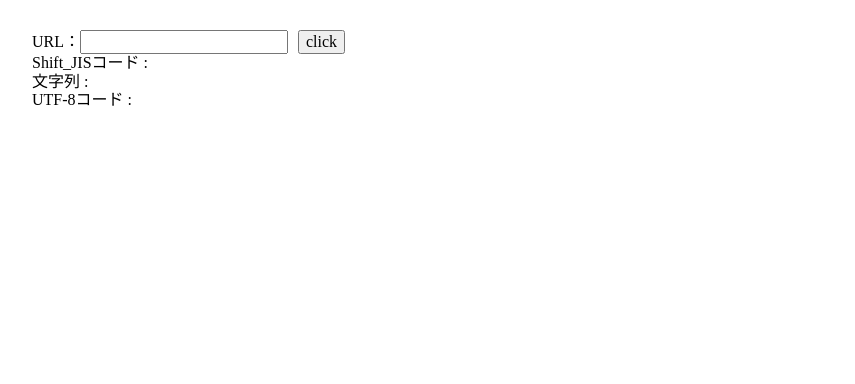
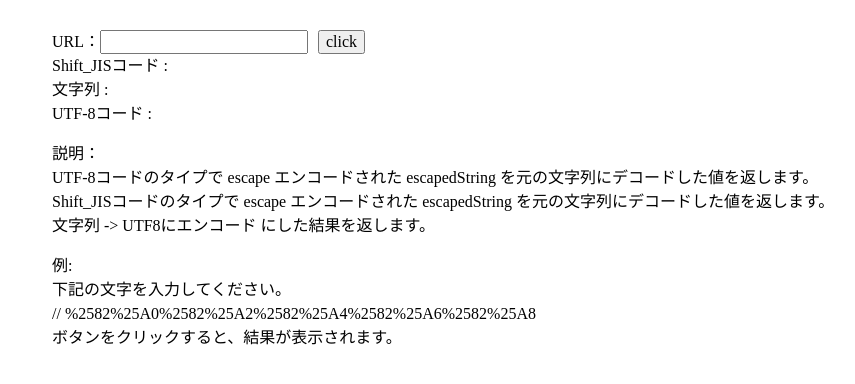
Before and after one commit to 1995yuta/URL-encode-decode, a plain HTML site: page index.html in a window 1280 px wide. Shown: the whole page, without its empty margins (128-983 px from the left). Drawn offline with Linux system fonts and the light colour scheme.

Commit message:
説明の追加 例の追加

```diff
--- a/css/style.css
+++ b/css/style.css
@@ -5,8 +5,16 @@
     margin: 0 auto;
     padding: 30px 0 0 0;
 }
-
+.inputArea {
+    padding: 0 20px;
+}
+.inputArea .showResult {
+   line-height: 1.5;
+}
 .urlBtn {
     vertical-align:  bottom;
     margin: 0 0 0 10px;
 }
+.explanation p {
+    line-height: 1.5;
+}
--- a/index.html
+++ b/index.html
@@ -12,9 +12,21 @@
     <div class="wrapper">
         <div class="inputArea">
             <label>URL：<input type="text" id="oldUrl"></label><input type="button" class="urlBtn" value="click">
-            <div>Shift_JISコード : <span class="sjisUrl"></span></div>
-            <div>文字列 : <span class="origin"></span></div>
-            <div>UTF-8コード : <span class="utf8Url"></span></div>
+            <div class="showResult">Shift_JISコード : <span class="sjisUrl"></span></div>
+            <div class="showResult">文字列 : <span class="origin"></span></div>
+            <div class="showResult">UTF-8コード : <span class="utf8Url"></span></div>
+            <div class="explanation">
+                <p>説明：<br>
+                    UTF-8コードのタイプで escape エンコードされた escapedString を元の文字列にデコードした値を返します。<br>
+                    Shift_JISコードのタイプで escape エンコードされた escapedString を元の文字列にデコードした値を返します。<br>
+                    文字列 -> UTF8にエンコード にした結果を返します。
+                </p>
+                <p>例:<br>
+                    下記の文字を入力してください。<br>
+                    // %2582%25A0%2582%25A2%2582%25A4%2582%25A6%2582%25A8<br>
+                    ボタンをクリックすると、結果が表示されます。
+                </p>
+            </div>
         </div>
     </div>
     <script src="js/jquery-3.6.0.min.js"></script>
--- a/js/main.js
+++ b/js/main.js
@@ -1,7 +1,7 @@
 $(function(){
     $('.inputArea').on('click', '.urlBtn', function(){
         // あいうえお
-        // %2582%25A0%2582%25A2%2582%25A4%2582%25A6%2582%25A8
+
         var oldUrl = document.getElementById('oldUrl');
         var oldUrlText = oldUrl.value;
         // UTF-8コードのタイプで escape エンコードされた escapedString を元の文字列にデコードした値を返します。
```
Also changed, not shown: 2 other files.
